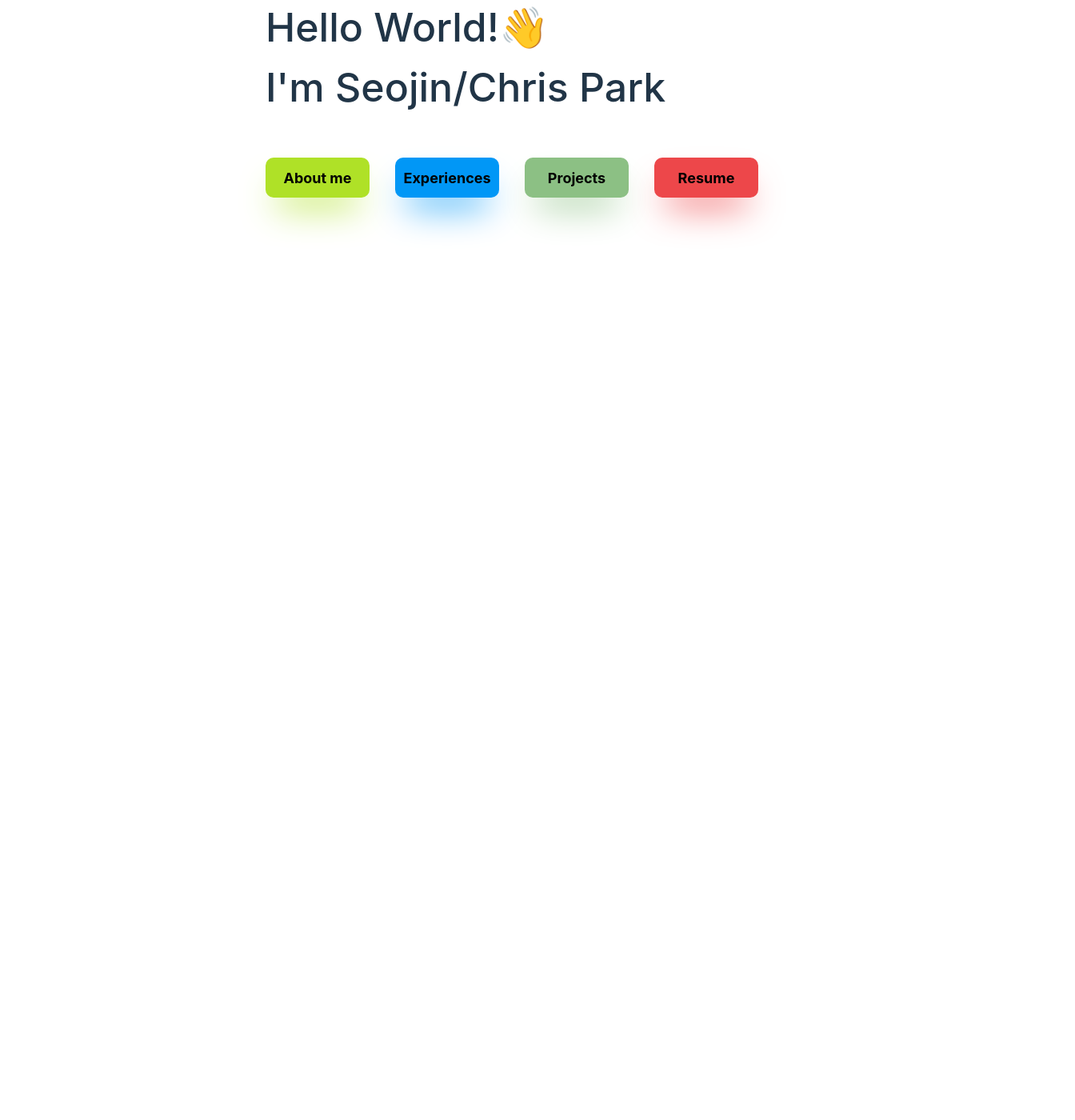
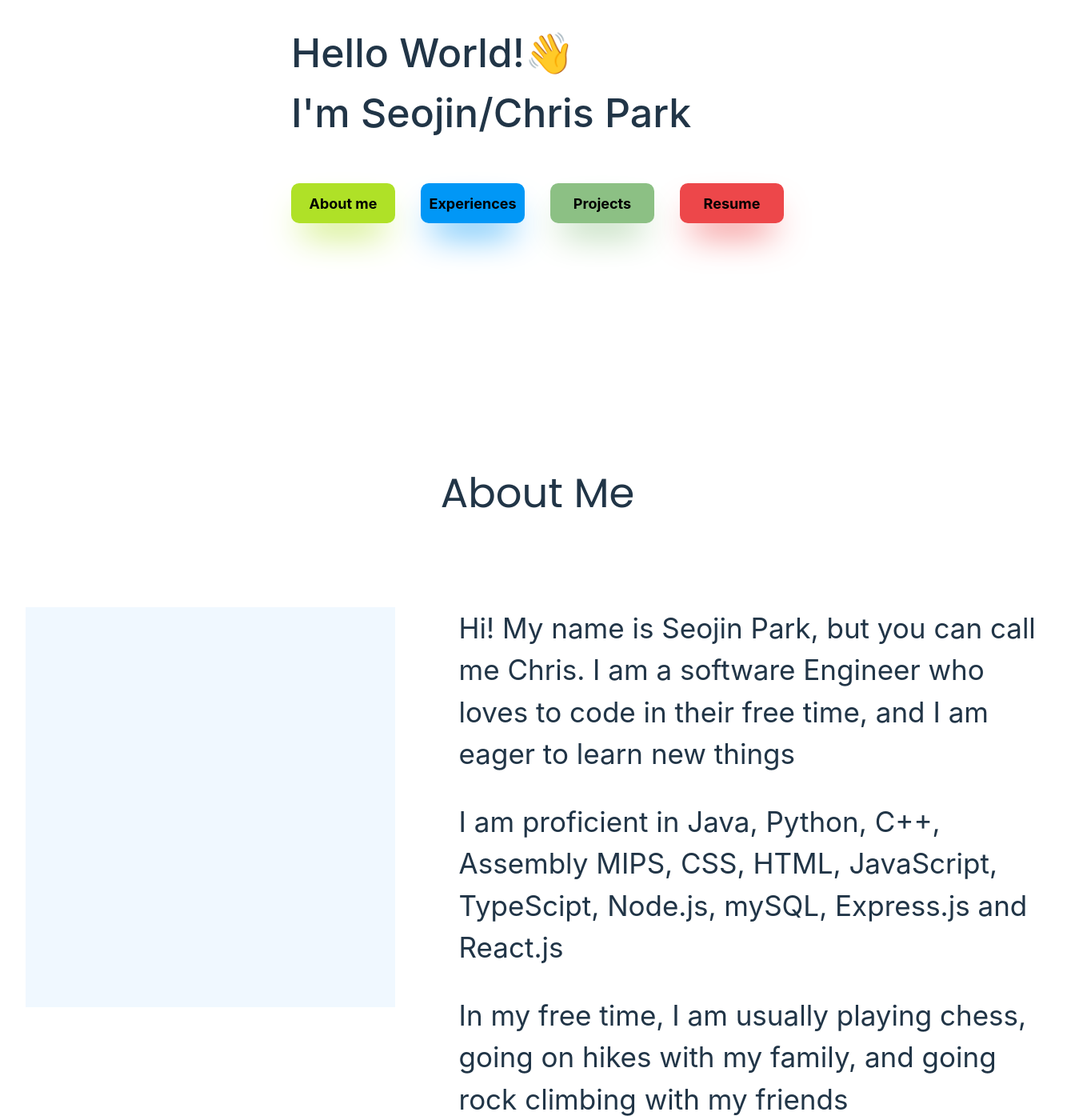
Before and after one commit to qwer030413/PortfolioWebsite, a React (Vite) app in the folder Portfolio/: page / in a window 1280 px wide. Shown: the part 278-1678 px from the top of the page at 80% size, 1344 px wide, since content can reach past the window. Before the commit the page ends 800 px from the top, so only its background shows below. Built offline with nearby package versions, Linux system fonts and the light colour scheme; a web font is replaced by a local one.

Commit message:
little proggress

```diff
--- a/Portfolio/src/App.css
+++ b/Portfolio/src/App.css
@@ -1,11 +1,12 @@
 
-@import url('https://fonts.googleapis.com/css2?family=Outfit:wght@100..900&display=swap');
+/* @import url('https://fonts.googleapis.com/css2?family=Outfit:wght@100..900&display=swap'); */
 @import url('https://fonts.googleapis.com/css2?family=Poppins&family=Radio+Canada:ital,wdth,wght@0,75..100,300..700;1,75..100,300..700&display=swap');
 #root {
-  max-width: 1280px;
+  /* max-width: 1280px; */
   margin: 0 auto;
   padding: 2rem;
   text-align: center;
+  width: 100%;
 }
 
 .logo {
@@ -46,3 +47,11 @@
 h1{
   font-family: "Poppins", sans-serif;
 }
+
+.Home{
+  width: 100%;
+  height: 100%;
+  display: flex;
+  align-items: center;
+  flex-direction: column;
+}
--- a/Portfolio/src/App.tsx
+++ b/Portfolio/src/App.tsx
@@ -1,15 +1,16 @@
 import './App.css'
-import Welcome from './components/Welcome/welcome'
+import Welcome from './Pages/Welcome/welcome'
+import AboutMe from './Pages/AboutMe/Aboutme'
 function App() {
 
   return (
-    <>
+
       <div className='Home'>
         <Welcome />
-
+        <AboutMe />
       </div>
 
-    </>
+
   )
 }
 
--- /dev/null
+++ b/Portfolio/src/Pages/AboutMe/Aboutme.css
@@ -0,0 +1,42 @@
+
+
+.AboutMe{
+    width: 100%;
+    height: 100vh;
+    display: flex;
+    flex-direction: column;
+    gap:5rem;
+}
+h1{
+    font-family: "Poppins", sans-serif;
+}
+
+.AboutContainer{
+    display: flex;
+    flex-direction: row;
+    min-width: 100%;
+    height: 80vh;
+    align-items: start;
+    gap:5rem;
+    justify-content: center;
+
+}
+.Picture{
+    width: 500px;
+    height: 500px;
+    background-color: aliceblue;
+}
+.Description{
+    align-items: start;
+    justify-content: start;
+    height: 100%;
+    width: 800px;
+    display: flex;
+    flex-direction: column;
+    gap:2rem;
+
+}
+.descriptionText{
+    font-size: 35px;
+    text-align: start;
+}
--- /dev/null
+++ b/Portfolio/src/Pages/AboutMe/Aboutme.tsx
@@ -0,0 +1,30 @@
+import "./Aboutme.css"
+
+function AboutMe() {
+
+  return (
+    <>
+      <div className='AboutMe'>
+        <h1>About Me</h1>
+        <div className="AboutContainer">
+            <div className="Picture">
+            </div>
+            <div className="Description">
+                <text className="descriptionText">
+                    Hi! My name is Seojin Park, but you can call me Chris. I am a software Engineer who loves to code in their free time, and I am eager to learn new things
+                </text>
+                <text className="descriptionText">
+                    I am proficient in Java, Python, C++, Assembly MIPS, CSS, HTML, JavaScript, TypeScipt, Node.js, mySQL, Express.js and React.js
+                </text>
+                <text className="descriptionText">
+                    In my free time, I am usually playing chess, going on hikes with my family, and going rock climbing with my friends
+                </text>
+            </div>
+        </div>
+      </div>
+
+    </>
+  )
+}
+
+export default AboutMe
--- a/Portfolio/src/components/Welcome/welcome.css
+++ b/Portfolio/src/Pages/Welcome/welcome.css
@@ -1,18 +1,25 @@
 
 .Welcome{
     display: flex;
-    align-items: start;
-    justify-content: start;
+    align-items: center;
+    justify-content: center;
     flex-direction: column;
     gap: 0rem;
+    height: 100vh;
+    width: 50%;
+
 }
 .Options{
     display: flex;
     flex-direction: row;
     gap: 2rem;
     margin-top: 50px;
+    width: 100%;
 }
 .WelcomeText{
     font-size: 50px;
     font-weight: 500;
+    width: 100%;
+    display: flex;
+    align-items: start;
 }
--- /dev/null
+++ b/Portfolio/src/Pages/Welcome/welcome.tsx
@@ -0,0 +1,23 @@
+import './welcome.css'
+import DefaultButton from '../../components/buttons/DefaultButton'
+function Welcome() {
+  return (
+    <>
+      <div className='Welcome'>
+        <div>
+          <text className='WelcomeText'>Hello World!👋</text>
+          <text className='WelcomeText'>I'm Seojin/Chris Park</text>
+          <div className='Options'>
+              <DefaultButton text = "About me" color = "Yellow"/>
+              <DefaultButton text = "Experiences" color = "Blue"/>
+              <DefaultButton text = "Projects" color = "Green"/>
+              <DefaultButton text = "Resume" color = "Red"/>
+          </div>
+        </div>
+      </div>
+
+    </>
+  )
+}
+
+export default Welcome
--- a/Portfolio/src/components/Welcome/welcome.tsx
+++ /dev/null
@@ -1,21 +0,0 @@
-import './welcome.css'
-import DefaultButton from '../buttons/DefaultButton'
-function Welcome() {
-  return (
-    <>
-      <div className='Welcome'>
-        <text className='WelcomeText'>Hello World!👋</text>
-        <text className='WelcomeText'>I'm Seojin/Chris Park</text>
-        <div className='Options'>
-            <DefaultButton text = "About me" color = "Yellow"/>
-            <DefaultButton text = "Experiences" color = "Blue"/>
-            <DefaultButton text = "Projects" color = "Green"/>
-            <DefaultButton text = "Resume" color = "Red"/>
-        </div>
-      </div>
-
-    </>
-  )
-}
-
-export default Welcome
```
